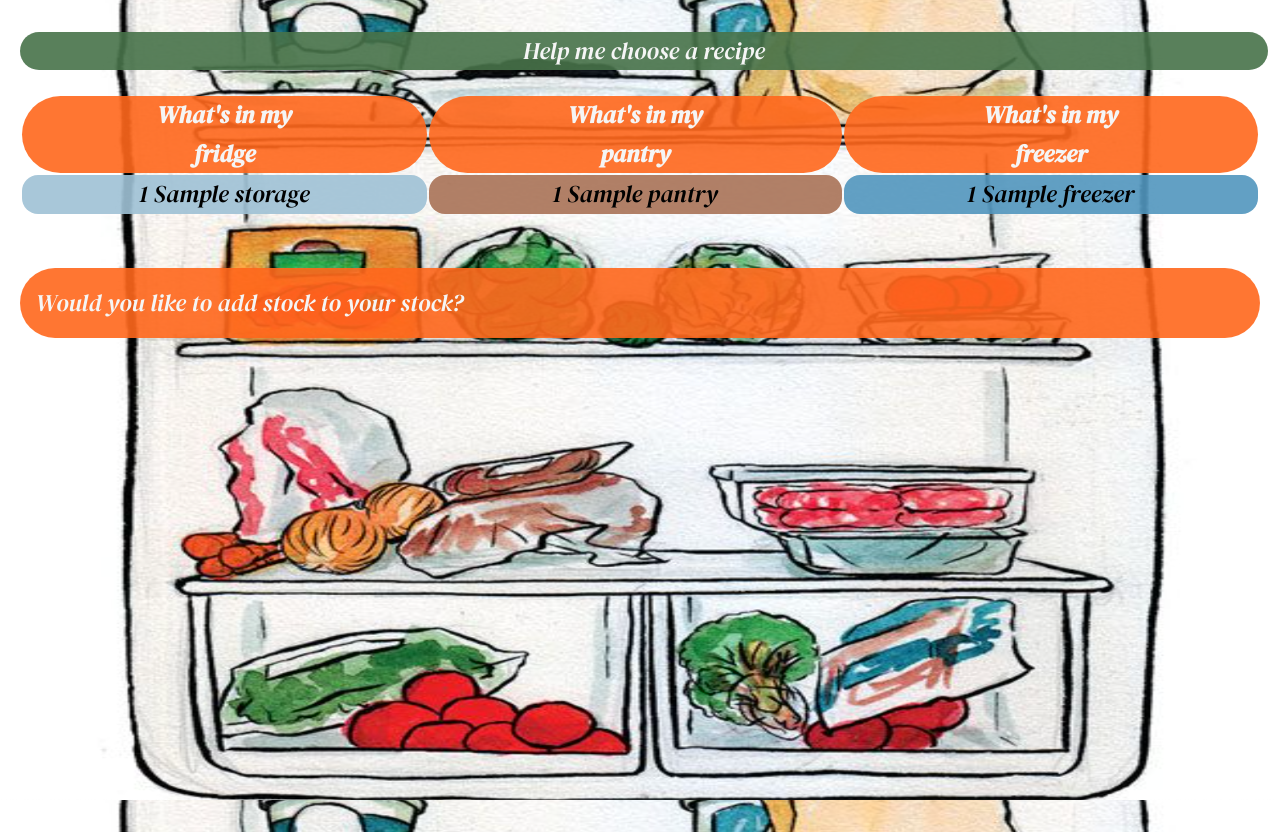
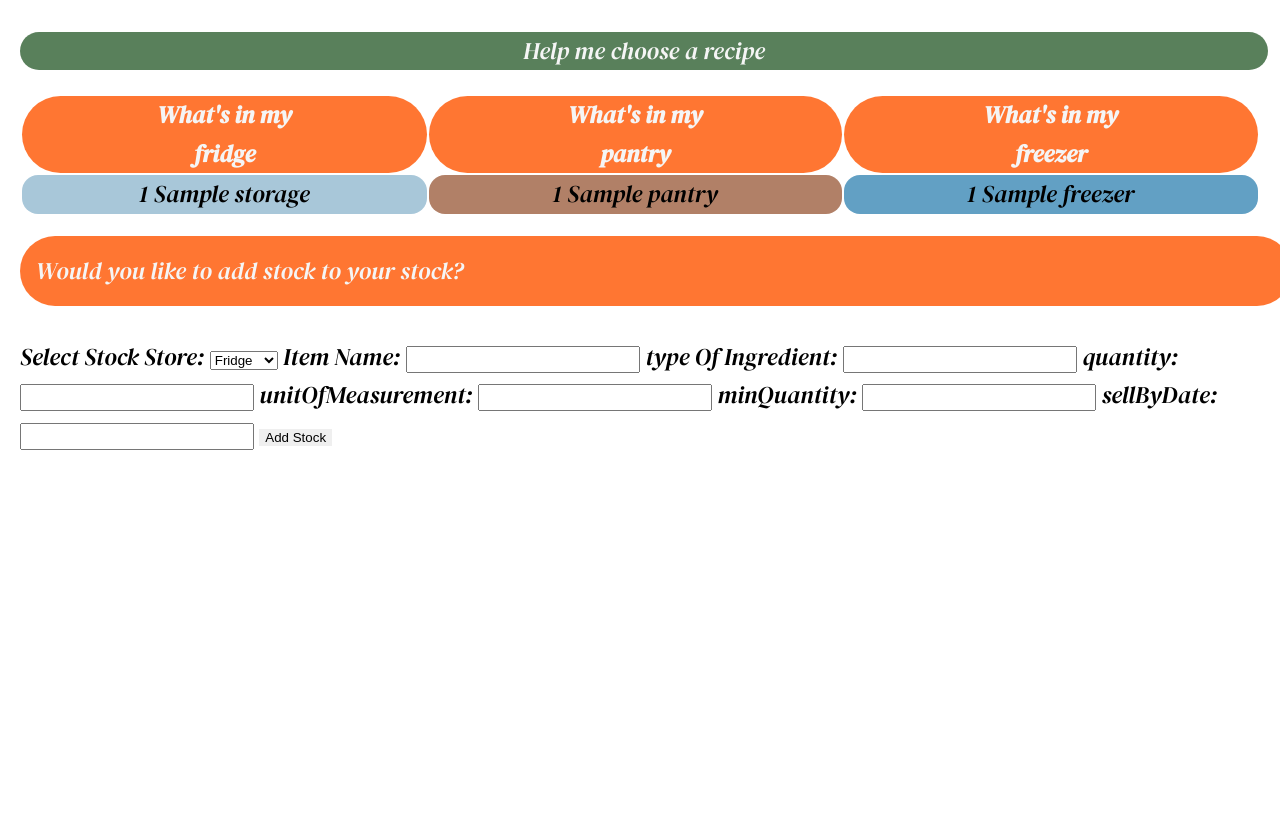
Before and after one commit to somedaysmash/Software4_Group5_Smart_Pantry, a Flask app: template templates/kitchen.html in a window 1280 px wide. Run offline with Flask 3, Linux system fonts and the light colour scheme; the template is opened without the code that fills it: most values are stand-ins (such as "Sample title", 1, 10 or a date in 2020); parts of the project's set-up code (start-up, migrations or seed data) failed here and were passed over.

Commit message:
adding items to DB functionality in html

```diff
--- a/App.py
+++ b/App.py
@@ -1,10 +1,11 @@
 # FLASK AND @ROUTES GO HERE
-from flask import Flask, jsonify, request, render_template
+from flask import Flask, jsonify, request, render_template, redirect, url_for
 from utilities import update_inventory, retrieve_stock, SqlDatabase, _add_item, stock_delete
 from config import *
 from RecipeAPI import get_random_recipe
 from pprintpp import pprint as pp
 import random
+from Main import add_stock_item_fridge
 
 app = Flask(__name__)
 
@@ -14,15 +15,28 @@
     return render_template('index.html')
 
 
-@app.route('/kitchen')
-def fridge():
+@app.route('/kitchen', methods=['GET', 'POST'])
+def kitchen():
+    if request.method == 'POST':
+
+        _add_item(
+            request.form['stock_store'],
+            (request.form['itemName'], request.form['typeOfIngredient'], request.form['quantity'],
+                request.form['unitOfMeasurement'], request.form['minQuantity'], request.form['sellByDate'])
+        )
+        # add_stock_item_fridge(item_name, type_of_ingredient, quantity,
+        #                       unit_of_measurement, min_quantity, sell_by_date, stock_store)
+
+    # Retrieve updated stock data after the addition
     fridge = retrieve_stock("Fridge")
     pantry = retrieve_stock("Pantry")
     freezer = retrieve_stock("Freezer")
+    pp(fridge)
     return render_template('kitchen.html', fridge=fridge, pantry=pantry, freezer=freezer)
 
+# Anna fetching recipe name and ingredients
 
-# Anna fetching recipe name and ingredients
+
 @app.route('/ingredient', methods=('GET', 'POST'))
 def ingredient():
     recipe = ""
@@ -67,4 +81,5 @@
     except:
         return jsonify({"error": f"Failed to delete {item_name} from {stock_store}."})
 
+
 app.run(port=5002, debug=True)
--- a/static/style.css
+++ b/static/style.css
@@ -18,8 +18,8 @@
 }
 
 .fridge_bg {
-    background: url(assets/fridge.png), no-repeat rgb(30, 30, 30) fixed center center;
-    background-size: contain;
+    /* background: url(assets/fridge.png), no-repeat rgb(30, 30, 30) fixed center center;
+    background-size: contain; */
 }
 
 .ingredient_bg {
@@ -161,17 +161,18 @@
     padding: 0 3rem;
 }
 
-.pantry-container {
+.data-table tr td:nth-child(2) {
     background: rgba(169, 115, 87, 0.9)
 }
 
-.fridge-container {
+.data-table tr td:nth-child(1) {
     background: rgba(159, 193, 213, 0.9);
 }
 
-.freezer-container {
+.data-table tr td:nth-child(3) {
     background: rgba(81, 150, 190, 0.9);
 }
+
 
 td {
     text-align: center;
@@ -183,9 +184,11 @@
 }
 
 .prompt {
-        display: block;
-    margin-top: 20px; /* Adjust the margin as needed */
-    width: 100%; /* Ensure full width */
+    display: block;
+    margin-top: 20px;
+    /* Adjust the margin as needed */
+    width: 100%;
+    /* Ensure full width */
     background-color: rgba(255, 104, 28, 0.9);
     border-radius: 7rem;
     color: whitesmoke;
--- a/templates/kitchen.html
+++ b/templates/kitchen.html
@@ -8,6 +8,7 @@
   <body class="fridge_bg">
     <div class='recipe_button'><a href='/ingredient'>Help me choose a recipe</a></div>
     <div class="wrapper">
+      <div id="kitchenSection">
       <table class="data-table">
         <thead>
           <tr>
@@ -20,38 +21,53 @@
           {% set max_length = [fridge|length, pantry|length, freezer|length]|max %}
           {% for i in range(max_length) %}
             <tr>
+              {% for storage in [fridge, pantry, freezer] %}
               <td class="fridge-container">
-                {% if i < fridge|length %}
+                {% if i < storage|length %}
                   <div class="item-row">
-                    <span class="item">{{ fridge[i][0] }}</span>
-                    <span class="item">{{ fridge[i][1] }}</span>
-                    {% if fridge[i]|length > 2 %}<span class="item">{{ fridge[i][2] }}</span>{% endif %}
+                    <span class="item">{{ storage[i][0] }}</span>
+                    <span class="item">{{ storage[i][1] }}</span>
+                    {% if storage[i]|length > 2 %}<span class="item">{{ storage[i][2] }}</span>{% endif %}
                   </div>
                 {% endif %}
               </td>
-              <td class="pantry-container">
-                {% if i < pantry|length %}
-                  <div class="item-row">
-                    <span class="item">{{ pantry[i][0] }}</span>
-                    <span class="item">{{ pantry[i][1] }}</span>
-                    {% if pantry[i]|length > 2 %}<span class="item">{{ pantry[i][2] }}</span>{% endif %}
-                  </div>
-                {% endif %}
-              </td>
-              <td class="freezer-container">
-                {% if i < freezer|length %}
-                  <div class="item-row">
-                    <span class="item">{{ freezer[i][0] }}</span>
-                    <span class="item">{{ freezer[i][1] }}</span>
-                    {% if freezer[i]|length > 2 %}<span class="item">{{ freezer[i][2] }}</span>{% endif %}
-                  </div>
-                {% endif %}
-              </td>
-            </tr>
+              {% endfor %}
+             </tr>
           {% endfor %}
         </tbody>
       </table>
       <div class='prompt'>Would you like to add stock to your stock? </div>
     </div>
+
+<form method="POST" id="addStockForm">
+
+      <label for="stock_store">Select Stock Store:</label>
+    <select name="stock_store" id="stock_store" required>
+        <option value="Fridge">Fridge</option>
+        <option value="Pantry">Pantry</option>
+        <option value="Freezer">Freezer</option>
+    </select>
+
+  <label for="itemName">Item Name:</label>
+    <input type="text" name="itemName" id="itemName" required>
+
+    <label for="typeOfIngredient">type Of Ingredient:</label>
+    <input type="text" name="typeOfIngredient" id="typeOfIngredient" required>
+
+    <label for="quantity">quantity:</label>
+    <input type="text" name="quantity" id="quantity" required>
+
+    <label for="unitOfMeasurement">unitOfMeasurement:</label>
+    <input type="text" name="unitOfMeasurement" id="unitOfMeasurement" required>
+
+    <label for="minQuantity">minQuantity:</label>
+    <input type="text" name="minQuantity" id="minQuantity" required>
+
+    <label for="sellByDate">sellByDate:</label>
+    <input type="text" name="sellByDate" id="sellByDate" required>
+
+    <button type="submit">Add Stock</button>
+</form>
+
   </body>
 </html>
```
Also changed, not shown: Main.py (+5 -4 lines), utilities.py (+44 -33 lines).
